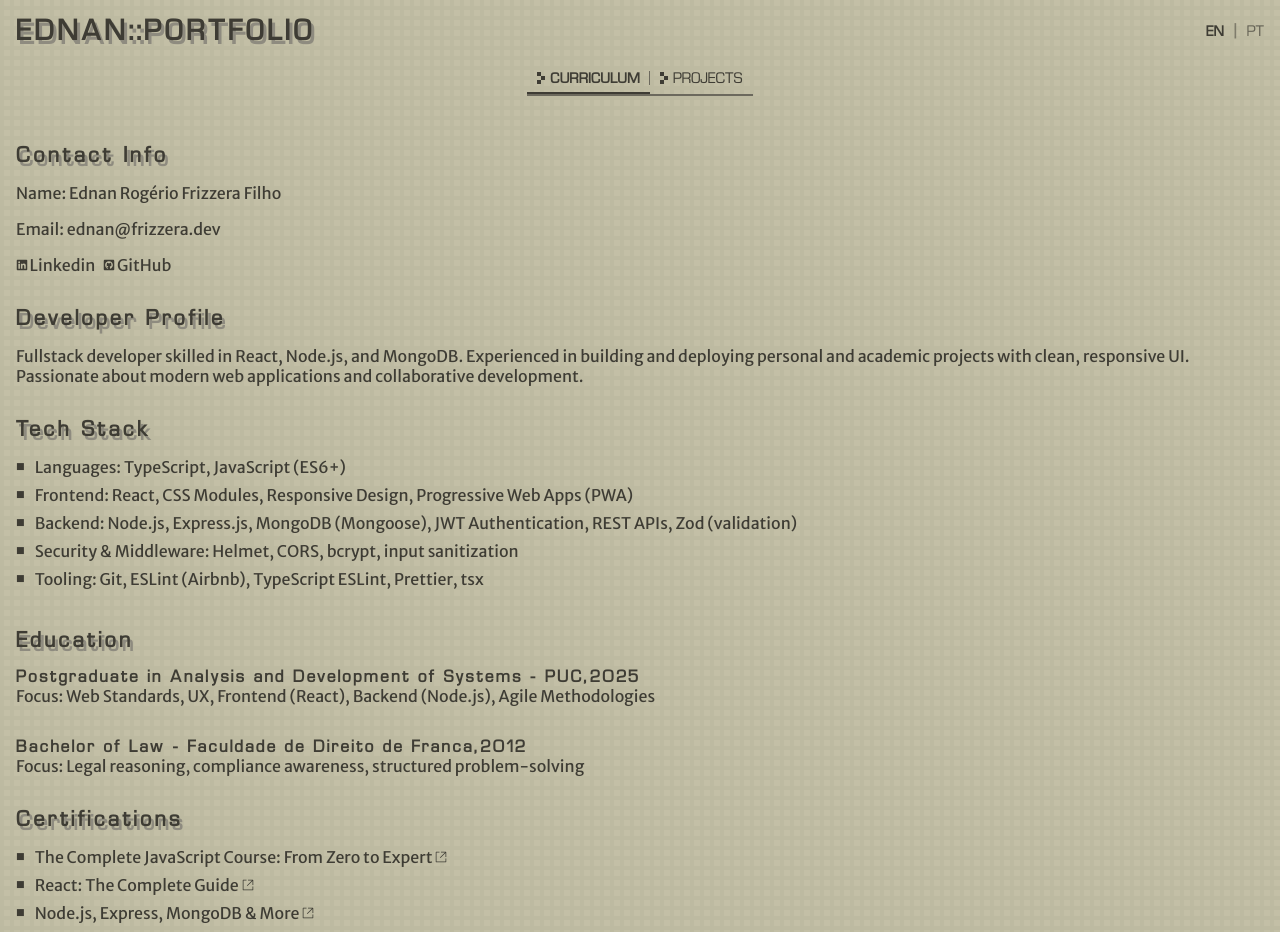
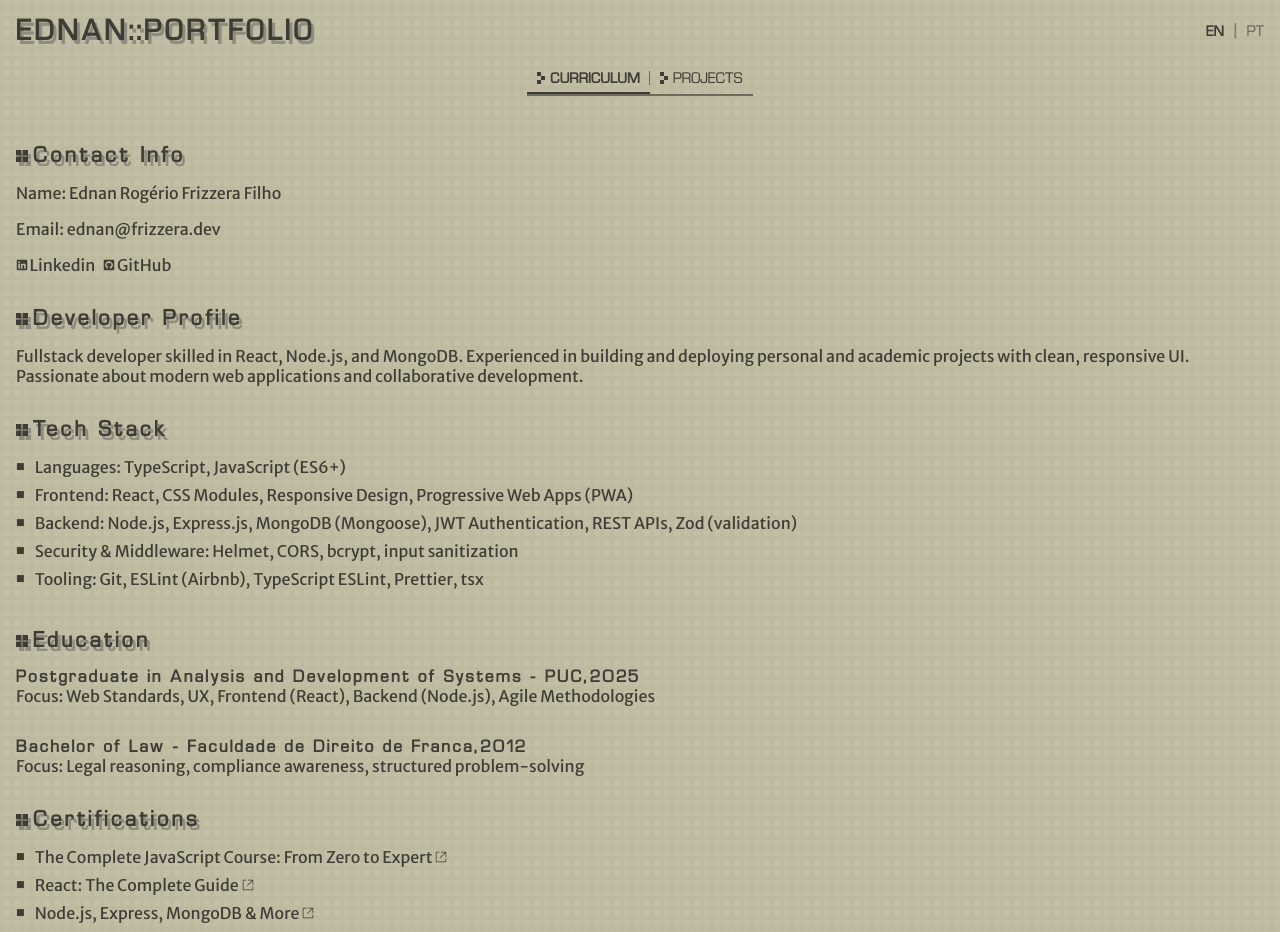
Before and after one commit to ednanf/portfolio, a React (Vite) app: page / in a window 1280 px wide. Shown: the top 932 px of the page. Built offline with nearby package versions, Linux system fonts and the light colour scheme.

Commit message:
feat(CurriculumPage, H2Custom): replace h2 elements with H2Custom component for consistency
- Introduced H2Custom component to standardize h2 styling across the CurriculumPage.
- Added H2Bullet SVG for visual enhancement.
- Created H2Custom.module.css for styling the new component.

```diff
--- /dev/null
+++ b/src/components/H2Custom/H2Custom.module.css
@@ -0,0 +1,11 @@
+.container {
+    display: flex;
+    align-items: center;
+    gap: 5px;
+}
+
+.icon {
+    color: var(--color-text-primary);
+    filter: drop-shadow(3px 4px 0 var(--color-text-shadow));
+    font-size: 1.5em;
+}
--- /dev/null
+++ b/src/components/H2Custom/H2Custom.tsx
@@ -0,0 +1,17 @@
+import React from 'react';
+import H2Bullet from '../../assets/graphics/H2Bullet.svg?react';
+import styles from './H2Custom.module.css';
+
+type H2CustomProps = {
+  children?: React.ReactNode;
+};
+
+const H2Custom = ({ children }: H2CustomProps) => {
+  return (
+    <h2 className={styles.container}>
+      <H2Bullet className={styles.icon} height="12" width="12" />
+      {children}
+    </h2>
+  );
+};
+export default H2Custom;
--- a/src/pages/CurriculumPage/CurriculumPage.tsx
+++ b/src/pages/CurriculumPage/CurriculumPage.tsx
@@ -1,4 +1,5 @@
 import { useTranslation } from 'react-i18next';
+import H2Custom from '../../components/H2Custom/H2Custom.tsx';
 import { FaLinkedin, FaGithubSquare } from 'react-icons/fa';
 import { VscLinkExternal } from 'react-icons/vsc';
 
@@ -16,7 +17,7 @@ const CurriculumPage = () => {
   return (
     <div className={sharedStyles.pageContent}>
       <section className={styles.container}>
-        <h2>{t('contact.title')}</h2>
+        <H2Custom>{t('contact.title')}</H2Custom>
         <div className={styles.sectionContent}>
           <p>{t('contact.name')}</p>
           <p>{t('contact.email')}</p>
@@ -42,14 +43,14 @@ const CurriculumPage = () => {
       </section>
 
       <section className={styles.container}>
-        <h2>{t('profile.title')}</h2>
+        <H2Custom>{t('profile.title')}</H2Custom>
         <div className={styles.sectionContent}>
           <p>{t('profile.body')}</p>
         </div>
       </section>
 
       <section className={styles.container}>
-        <h2>{t('techStack.title')}</h2>
+        <H2Custom>{t('techStack.title')}</H2Custom>
         <div className={styles.sectionContent}>
           <ul className={sharedStyles.list}>
             {(t('techStack.items', { returnObjects: true }) as string[]).map((item: string) => (
@@ -60,7 +61,7 @@ const CurriculumPage = () => {
       </section>
 
       <section className={styles.container}>
-        <h2>{t('education.title')}</h2>
+        <H2Custom>{t('education.title')}</H2Custom>
         <div className={styles.sectionContent}>
           <div className={styles.educationItem}>
             <h3>{t('education.postgrad.degree')}</h3>
@@ -74,7 +75,7 @@ const CurriculumPage = () => {
       </section>
 
       <section className={styles.container}>
-        <h2>{t('certifications.title')}</h2>
+        <H2Custom>{t('certifications.title')}</H2Custom>
         <div className={styles.sectionContent}>
           <ul className={sharedStyles.list}>
             {(t('certifications.list', { returnObjects: true }) as Certification[]).map(
@@ -95,7 +96,7 @@ const CurriculumPage = () => {
         </div>
       </section>
       <section className={styles.container}>
-        <h2>{t('languages.title')}</h2>
+        <H2Custom>{t('languages.title')}</H2Custom>
         <div className={styles.sectionContent}>
           <p>{t('languages.english')}</p>
           <p>{t('languages.portuguese')}</p>
```
Also changed, not shown: src/assets/graphics/H2Bullet.svg (added), 1 other file (tests, documents, lock files or other folders).
